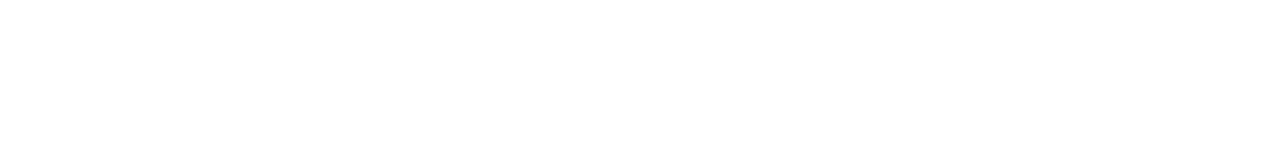
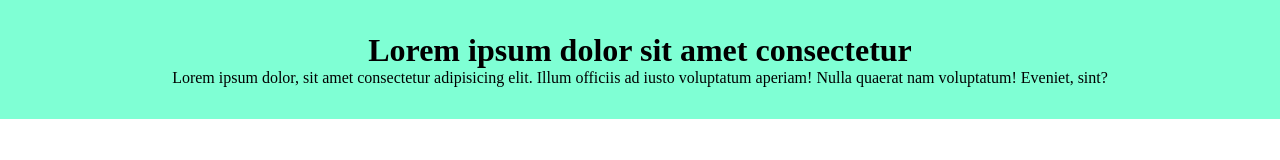
Before and after one commit to Predrag-Jandric/git-test, a plain HTML site: page index.html in a window 1280 px wide. Drawn offline with Linux system fonts and the light colour scheme.

Commit message:
commit TWO

```diff
--- a/assets/style.css
+++ b/assets/style.css
@@ -0,0 +1,13 @@
+* {
+    margin: 0;
+    padding: 0;
+}
+
+.global {
+    text-align: center;
+    padding: 2rem;
+}
+
+.example {
+    background-color: aquamarine;
+}
--- a/index.html
+++ b/index.html
@@ -5,8 +5,14 @@
     <meta http-equiv="X-UA-Compatible" content="IE=edge">
     <meta name="viewport" content="width=device-width, initial-scale=1.0">
     <title>Document</title>
+    <link rel="stylesheet" href="assets/style.css">
 </head>
 <body>
 
+    <div class="example global">
+        <h1>Lorem ipsum dolor sit amet consectetur</h1>
+        <p>Lorem ipsum dolor, sit amet consectetur adipisicing elit. Illum officiis ad iusto voluptatum aperiam! Nulla quaerat nam voluptatum! Eveniet, sint?</p>
+    </div>
+
 </body>
 </html>
```
